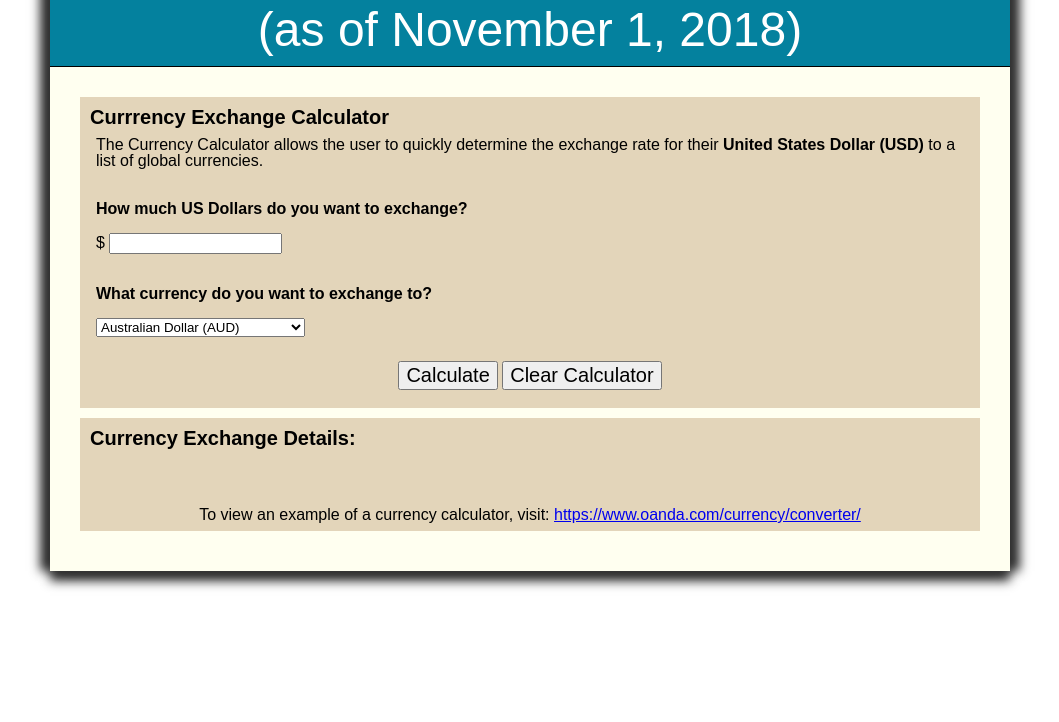
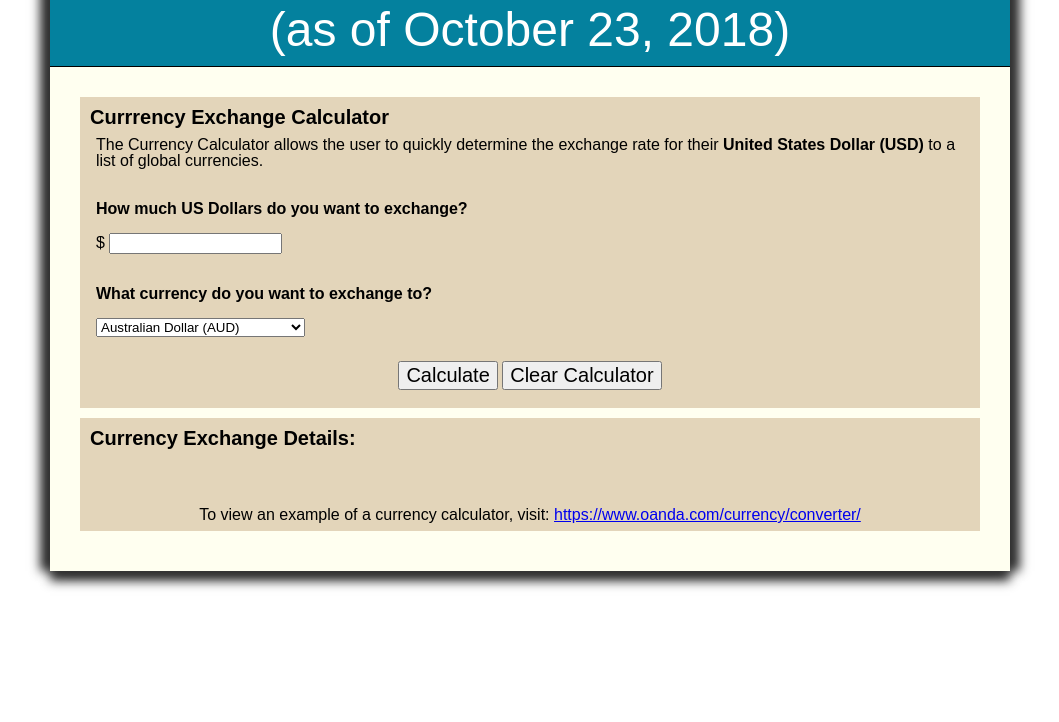
Before and after one commit to Indeliblerock/lesson5_javascript2, a plain HTML site: page index.html in a window 1280 px wide. Shown: the part 78-800 px from the top of the page, without its empty margins (110-1169 px from the left). Drawn offline with Linux system fonts and the light colour scheme.

Commit message:
Lesson 5 Final Commit

```diff
--- a/index.html
+++ b/index.html
@@ -23,7 +23,7 @@
               <h1>
                     Currency Converter </br>
               </h1>
-              <p><i>(as of November 1, 2018)</i></p>
+              <p><i>(as of October 23, 2018)</i></p>
            </header>
 
            <article>
```
